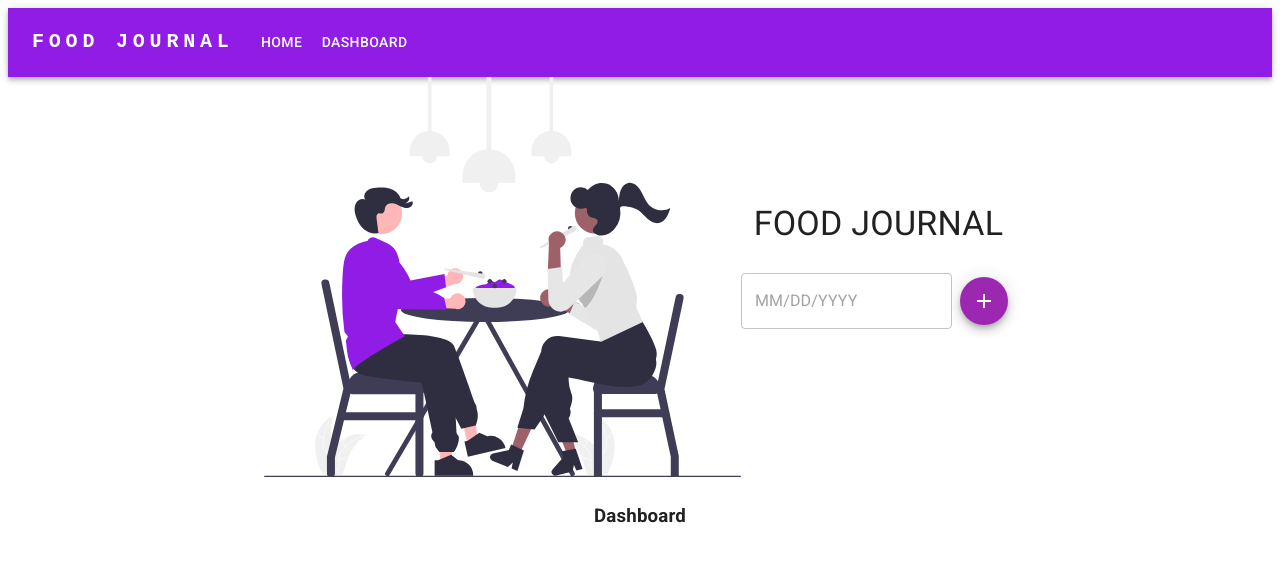
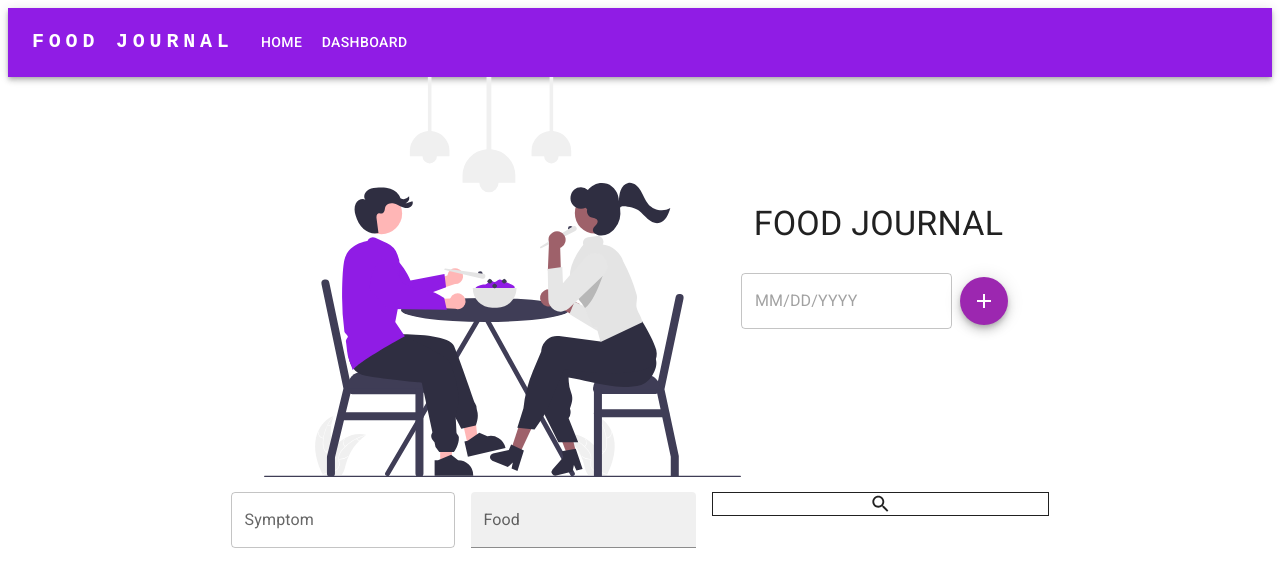
Before and after one commit to atikahnaz/Diet_Journal, a React (Vite) app: page / in a window 1280 px wide. Both pictures are taken after a click on the button "DASHBOARD". Shown: the top 586 px of the page. Built offline with nearby package versions, Linux system fonts and the light colour scheme.

Commit message:
feat: search button

```diff
--- a/src/components/Dashboard.jsx
+++ b/src/components/Dashboard.jsx
@@ -1,7 +1,34 @@
+import * as React from "react";
+import { useState } from "react";
+import Box from "@mui/material/Box";
+import TextField from "@mui/material/TextField";
+import SearchIcon from "@mui/icons-material/Search";
+import { blue, blueGrey, deepPurple } from "@mui/material/colors";
+import { StarPurple500Outlined, StarPurple500Sharp } from "@mui/icons-material";
+
 export default function Dashboard() {
+  const [searchSymptom, setSearchSymptom] = useState("");
+  console.log(searchSymptom);
+
+  const searchText = (searchSymptom) => {
+    console.log(searchSymptom);
+  };
+
   return (
-    <>
-      <h3>Dashboard</h3>
-    </>
+    <Box
+      component="form"
+      sx={{ "& > :not(style)": { m: 1, width: "25ch" } }}
+      noValidate
+      autoComplete="off"
+    >
+      <TextField
+        id="outlined-basic"
+        label="Symptom"
+        variant="outlined"
+        onChange={(e) => setSearchSymptom(e.target.value)}
+      />
+      <TextField id="filled-basic" label="Food" variant="filled" />
+      <SearchIcon sx={{ border: 1 }} style={{}} onClick={searchText} />
+    </Box>
   );
 }
```
